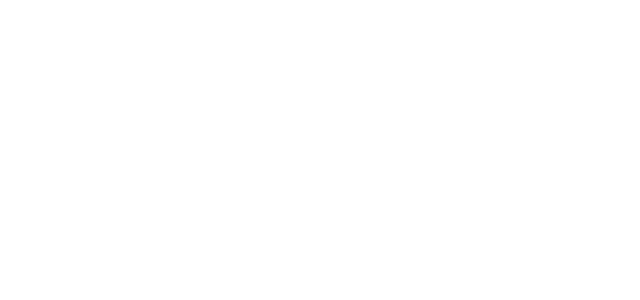
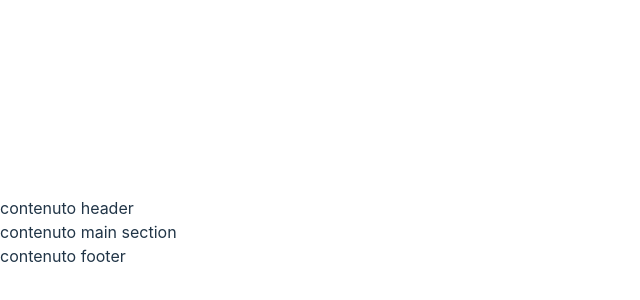
Before and after one commit to valentinobellini/react-dc-comics, a React (Vite) app: page / in a window 1280 px wide. Shown: the part 168-468 px from the top of the page, without its empty margins (0-640 px from the left). Built offline with nearby package versions, Linux system fonts and the light colour scheme.

Commit message:
import components

```diff
--- a/src/App.jsx
+++ b/src/App.jsx
@@ -1,9 +1,17 @@
-import './App.css'
+// importa componenti
+import Header from "./components/Header.jsx";
+import Main from "./components/Main.jsx";
+import Footer from "./components/Footer.jsx";
+
+// import './App.css'
 
 function App() {
 
   return (
     <>
+      <Header />
+      <Main />
+      <Footer />
 
     </>
   )
```
